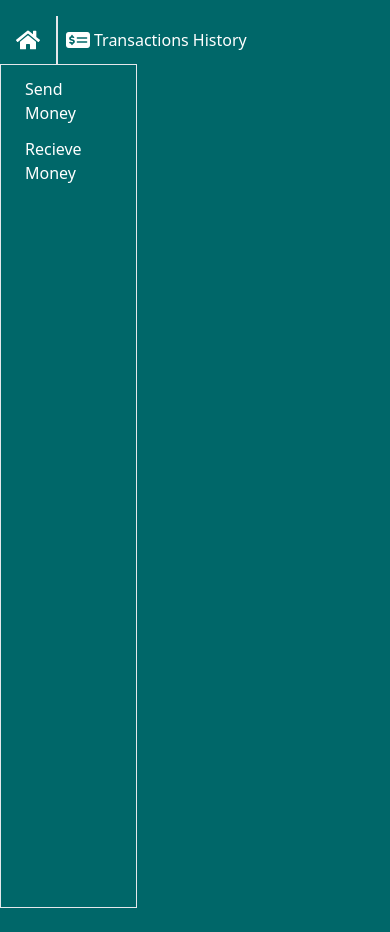
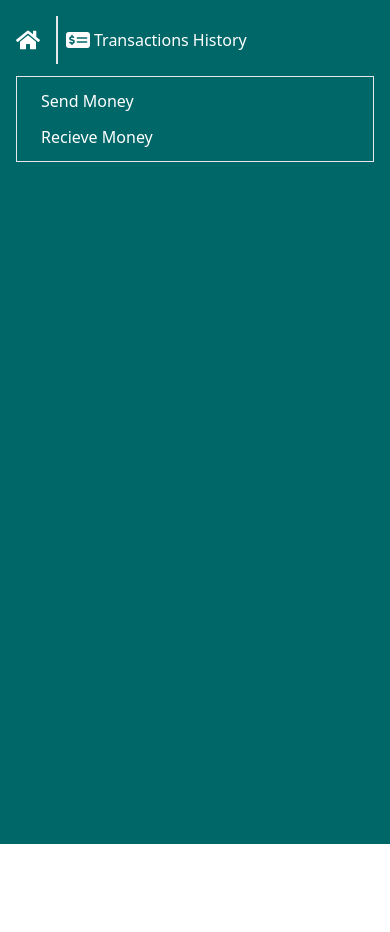
Before and after one commit to sour0v1/mfs-paymate-client, a React (Vite) app: page /user/transactions in a window 390 px wide. After the commit the page ends 844 px from the top, so only its background shows below. Built offline with nearby package versions, Linux system fonts and the light colour scheme.

Commit message:
responsive transaction history

```diff
--- a/src/dashboard/users/userTransactions/UserTransactions.jsx
+++ b/src/dashboard/users/userTransactions/UserTransactions.jsx
@@ -10,7 +10,7 @@ import './UserTransaction.css'
 const UserTransactions = () => {
 
     return (
-        <div className='bg-[#006769] text-white pt-16 pb-6 min-h-screen relative'>
+        <div className='bg-[#006769] text-white pt-16 pb-6 min-h-screen relative px-4 lg:px-0'>
             <div className='absolute top-4 left-4 flex justify-center items-center gap-4'>
                 <Link to={'/home'} className='text-white text-2xl'><FaHome /></Link>
                 <div className='pl-2 border-l-2 flex justify-center items-center  gap-1 py-3'>
@@ -18,12 +18,12 @@ const UserTransactions = () => {
                     <span className='text-white'>Transactions History</span>
                 </div>
             </div>
-            <div className='max-w-6xl mx-auto flex justify-center items-start gap-6'>
-                <div id='transaction' className='px-6 border min-h-screen flex flex-col items-start gap-3 py-3 w-fit'>
+            <div className='max-w-6xl mx-auto flex flex-col lg:flex-row justify-center items-start gap-6 my-3'>
+                <div id='transaction' className='px-6 border h-full lg:min-h-screen flex flex-col items-start gap-3 py-3 w-full lg:w-fit'>
                     <NavLink to={'history/send-money'}>Send Money</NavLink>
                     <NavLink to={'history/recieve-money'}>Recieve Money</NavLink>
                 </div>
-                <div className='w-3/4'>
+                <div className='w-full lg:w-3/4'>
                     <Outlet></Outlet>
                 </div>
 
```
